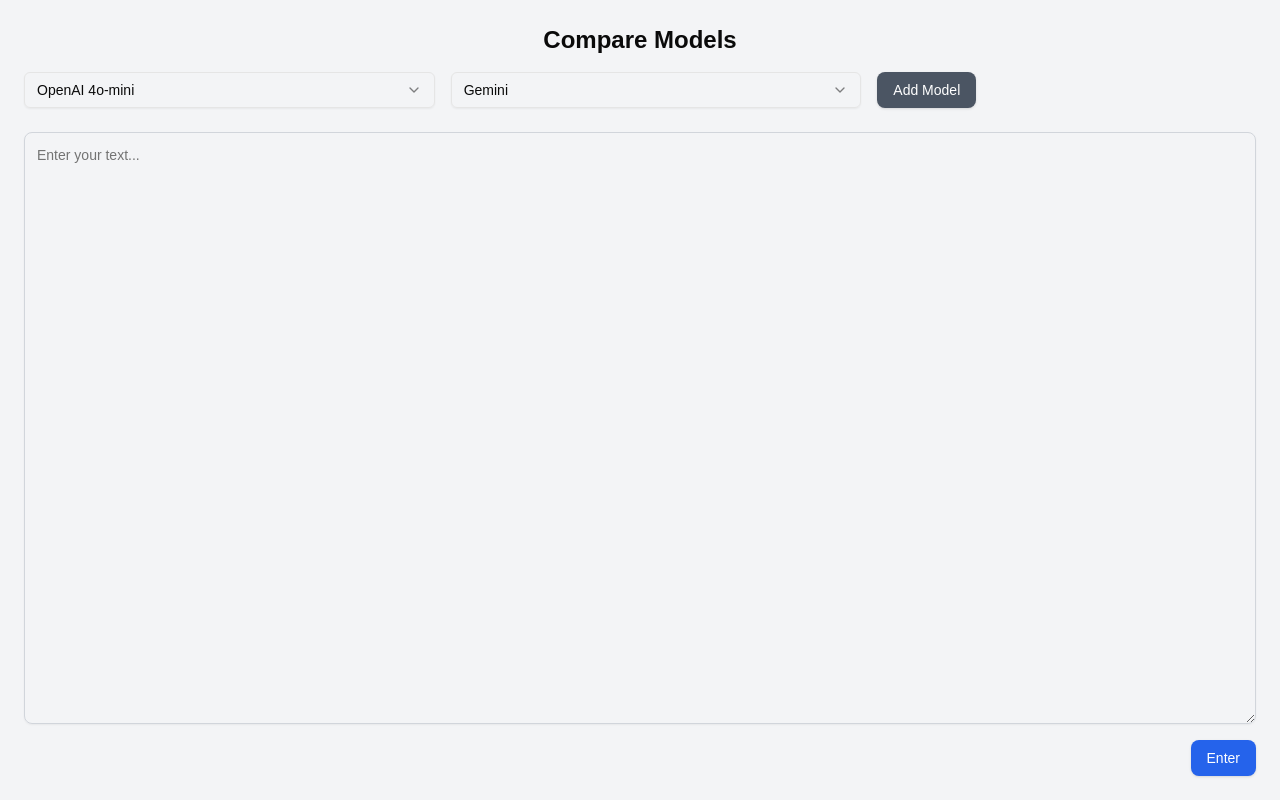
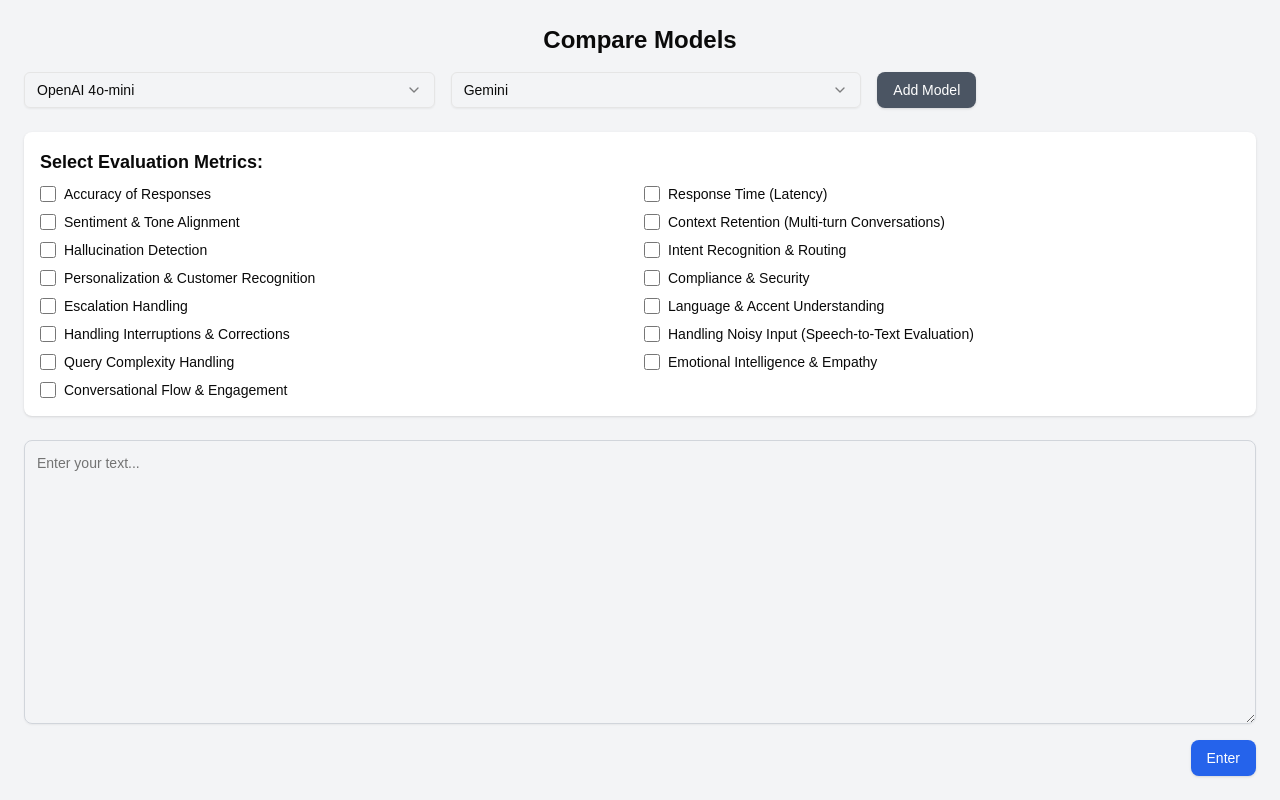
Before and after one commit to RaoAkif/247metrics, a Next.js app: page / in a window 1280 px wide. Built offline with nearby package versions, Linux system fonts and the light colour scheme.

Commit message:
Add Select Evaluation Metrics

```diff
--- a/app/page.tsx
+++ b/app/page.tsx
@@ -12,6 +12,7 @@
   const [inputValue, setInputValue] = useState("");
   const [showResponses, setShowResponses] = useState(false);
   const [selectedModels, setSelectedModels] = useState([]);
+  const [selectedMetrics, setSelectedMetrics] = useState([]);
 
   const models = ["OpenAI 4o-mini", "Gemini", "Gemma", "Llama", "DeepSeek"];
   const responses = {
@@ -21,6 +22,24 @@
     Llama: "This is a response from Llama.",
     DeepSeek: "This is a response from DeepSeek.",
   };
+
+  const evaluationMetrics = [
+    "Accuracy of Responses",
+    "Response Time (Latency)",
+    "Sentiment & Tone Alignment",
+    "Context Retention (Multi-turn Conversations)",
+    "Hallucination Detection",
+    "Intent Recognition & Routing",
+    "Personalization & Customer Recognition",
+    "Compliance & Security",
+    "Escalation Handling",
+    "Language & Accent Understanding",
+    "Handling Interruptions & Corrections",
+    "Handling Noisy Input (Speech-to-Text Evaluation)",
+    "Query Complexity Handling",
+    "Emotional Intelligence & Empathy",
+    "Conversational Flow & Engagement",
+  ];
 
   const handleAddModel = () => {
     setAdditionalModels([...additionalModels, ""]);
@@ -37,6 +56,14 @@
     setShowResponses(true);
   };
 
+  const toggleMetric = (metric) => {
+    setSelectedMetrics((prevMetrics) =>
+      prevMetrics.includes(metric)
+        ? prevMetrics.filter((m) => m !== metric)
+        : [...prevMetrics, metric]
+    );
+  };
+
   return (
     <div className="h-screen flex w-full">
       {/* Compare Models Section - Shrinking */}
@@ -47,6 +74,8 @@
         className="p-6 bg-gray-100 h-full flex flex-col"
       >
         <h3 className="text-2xl font-semibold mb-4 text-center">Compare Models</h3>
+
+        {/* Model Selection */}
         <div className="flex flex-wrap gap-4 mb-6">
           <Select onValueChange={setDefaultModel} defaultValue={defaultModel}>
             <SelectTrigger className="w-1/3">
@@ -90,12 +119,33 @@
             Add Model
           </Button>
         </div>
+
+        {/* Evaluation Metrics (Checkboxes) */}
+        <div className="mb-6 p-4 bg-white rounded-lg shadow">
+          <h4 className="text-lg font-semibold mb-2">Select Evaluation Metrics:</h4>
+          <div className="grid grid-cols-2 gap-2">
+            {evaluationMetrics.map((metric) => (
+              <label key={metric} className="flex items-center space-x-2">
+                <input
+                  type="checkbox"
+                  className="h-4 w-4 text-blue-600"
+                  checked={selectedMetrics.includes(metric)}
+                  onChange={() => toggleMetric(metric)}
+                />
+                <span className="text-sm">{metric}</span>
+              </label>
+            ))}
+          </div>
+        </div>
+
+        {/* Input Area */}
         <Textarea
           className="w-full p-3 rounded-lg border border-gray-300 focus:ring focus:ring-blue-300 flex-grow"
           value={inputValue}
           onChange={(e) => setInputValue(e.target.value)}
           placeholder="Enter your text..."
         />
+
         <div className="flex justify-end mt-4">
           <Button className="bg-blue-600 text-white px-4 py-2 rounded-lg hover:bg-blue-700" onClick={handleEnter}>
             Enter
```
